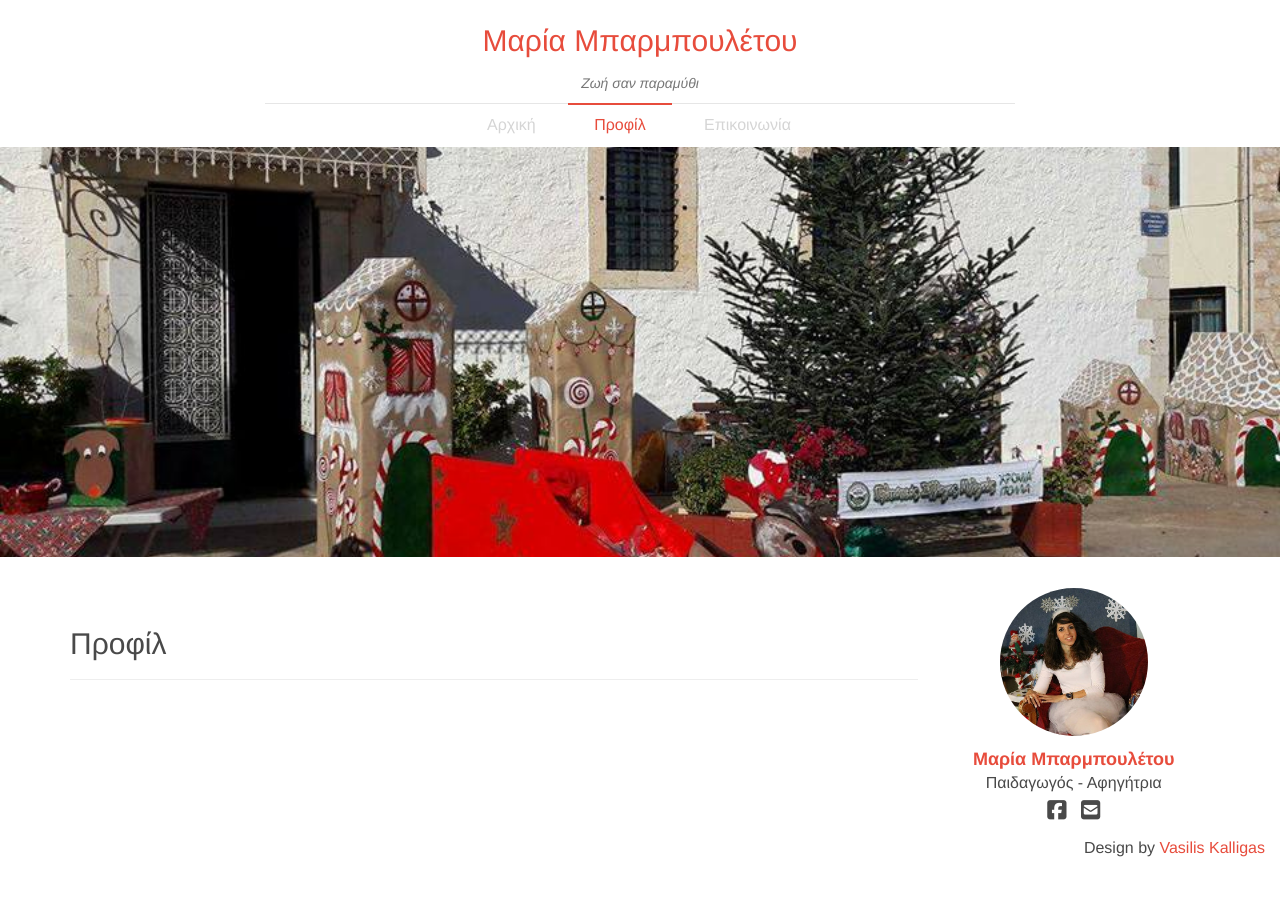
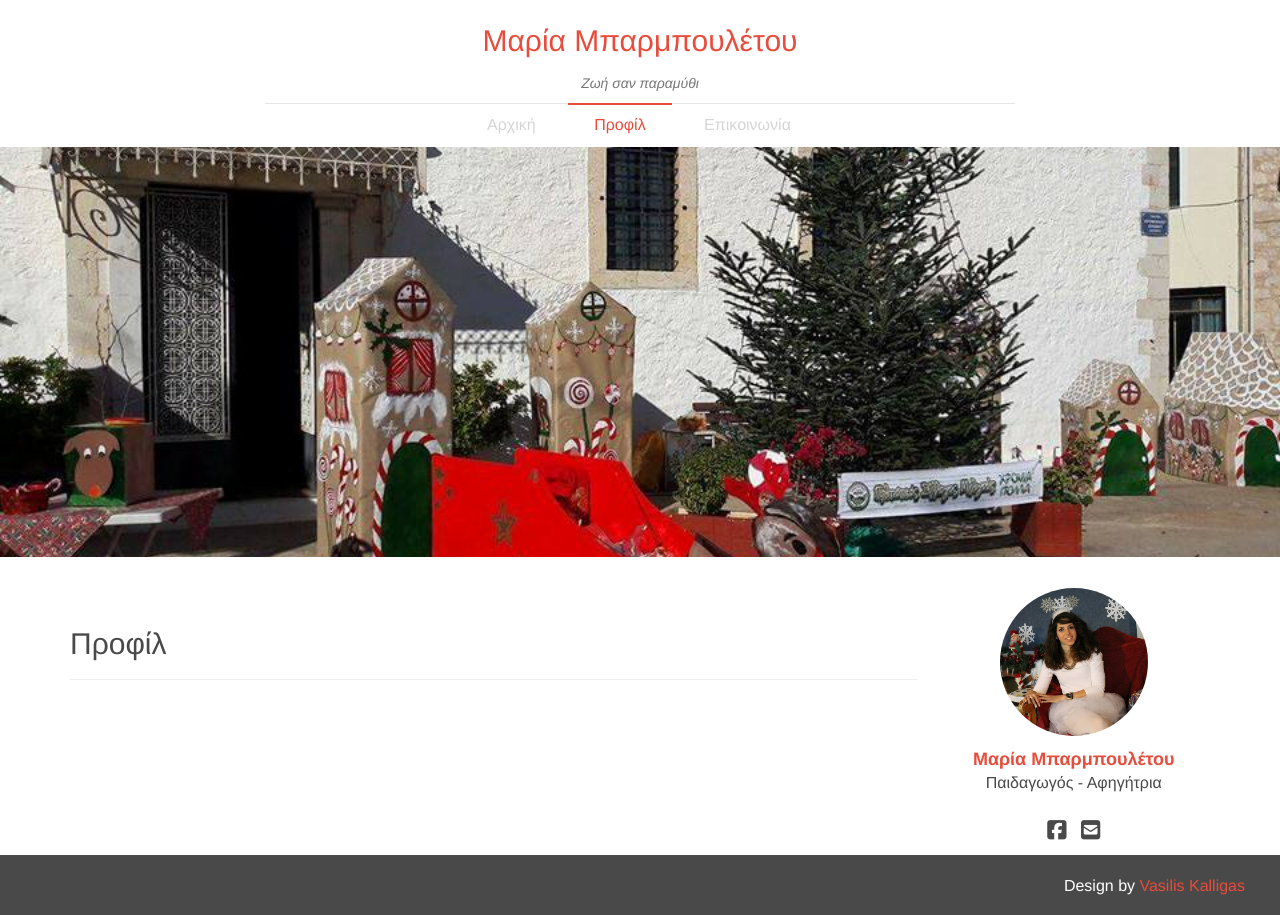
Before and after one commit to mariabarb/mariabarb.github.io, a Jekyll site: the page built from about.html, in a window 1280 px wide. Built offline with Jekyll 4.4.1, drawn with Linux system fonts in a browser that asks for light colours; nearby versions of some CDN libraries.

Commit message:
Various styling changes.

```diff
--- a/css/application.css
+++ b/css/application.css
@@ -188,3 +188,14 @@
     font-size: 12px;
     padding-bottom: 10px;
 }
+
+.footer-row {
+    background-color: #494949;
+    color: #ffffff;
+    padding: 20px;
+    height: 60px;
+}
+
+.footer-row a:hover {
+    color: #ffffff;
+}
```
